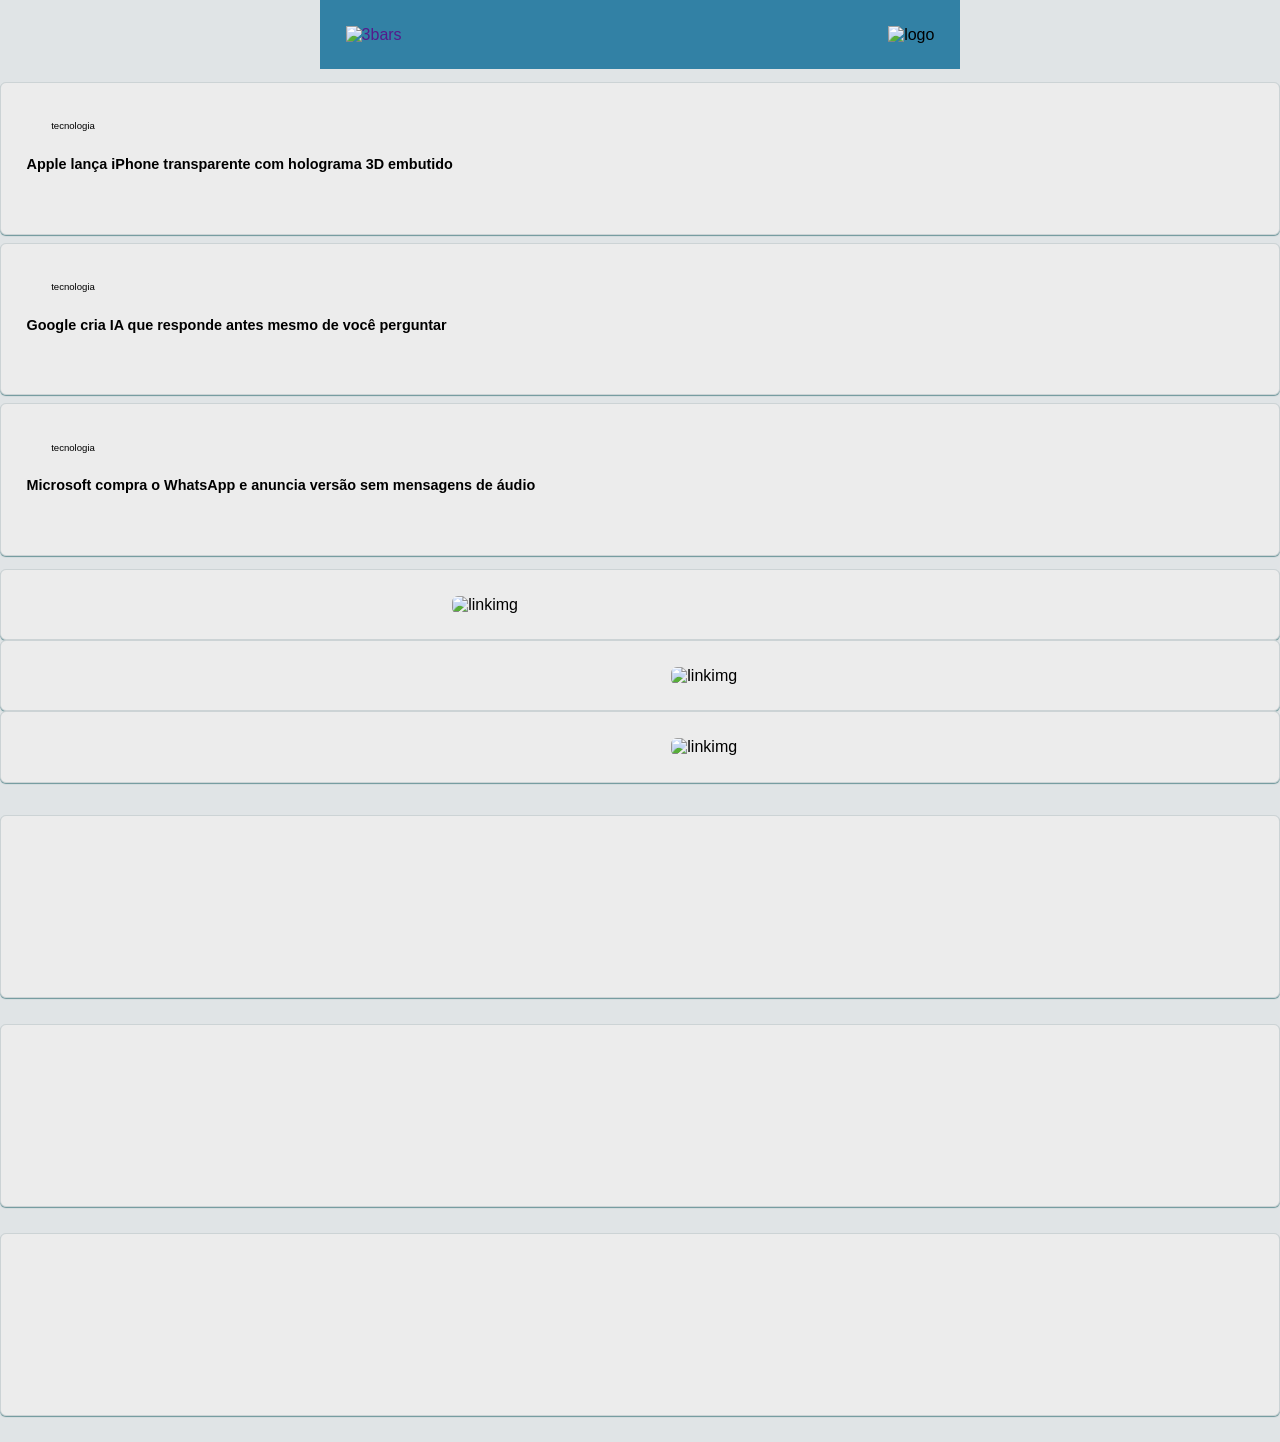
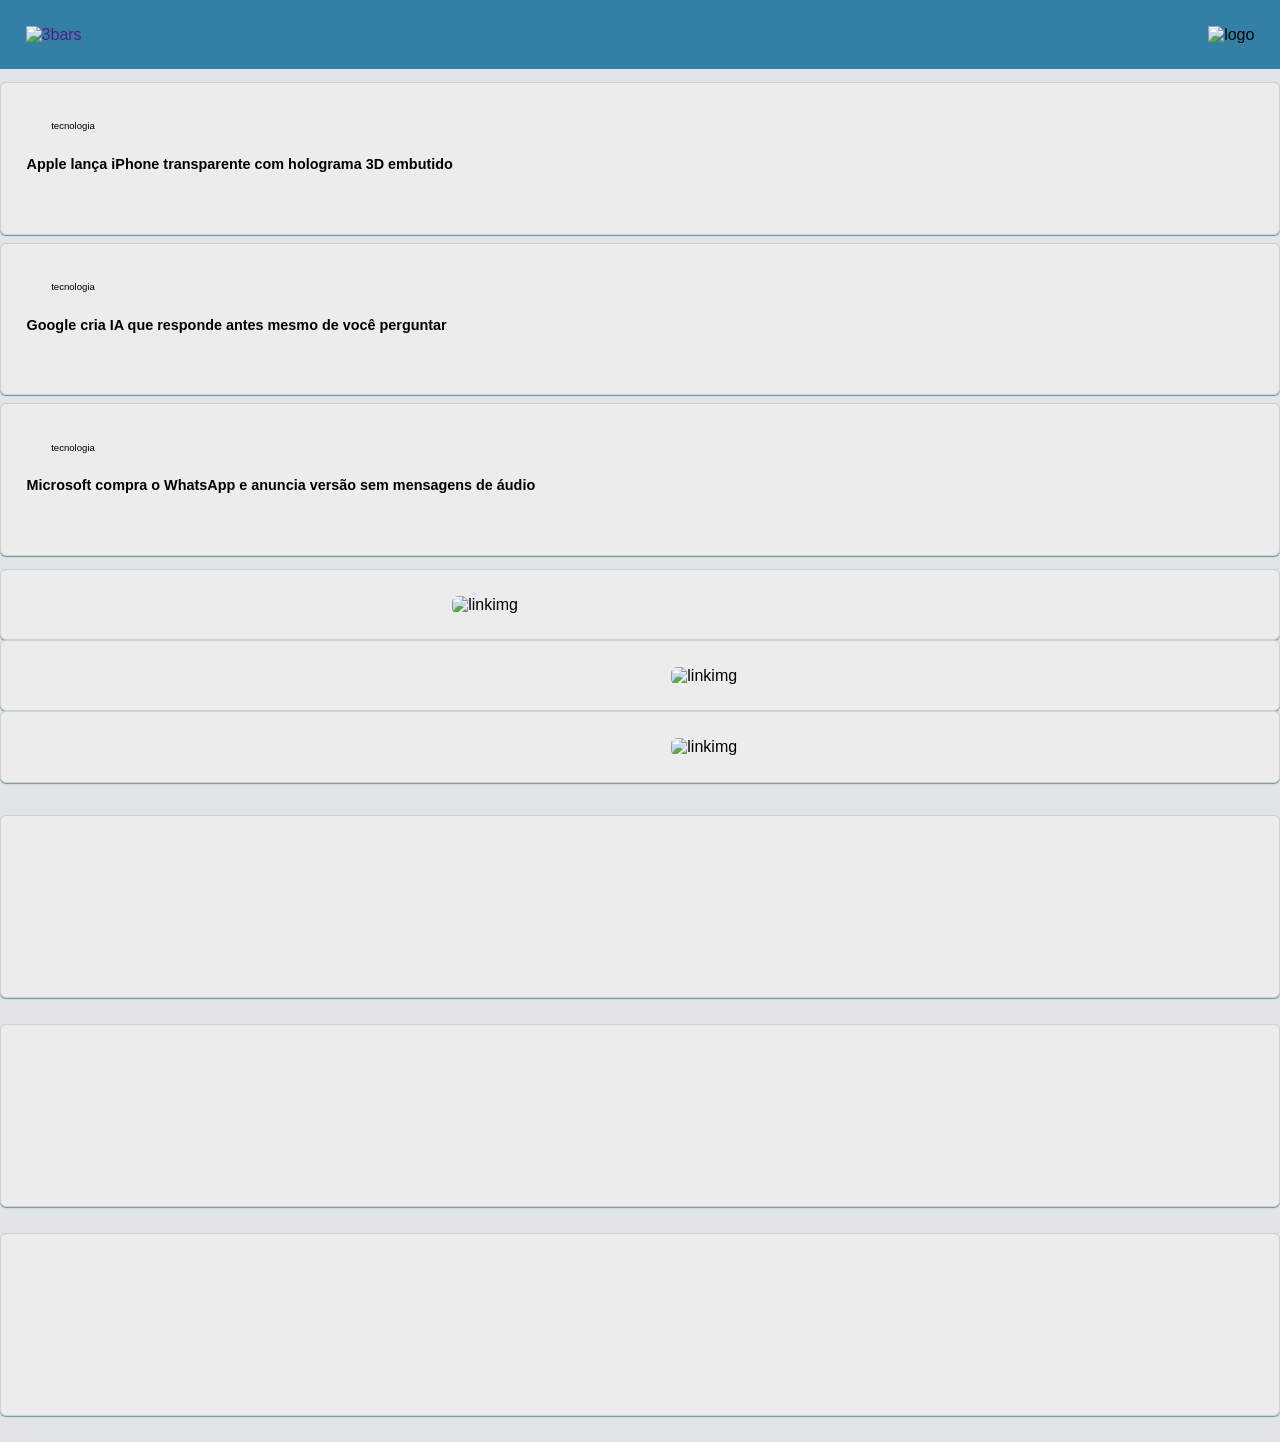

Update style.css

--- a/style.css
+++ b/style.css
@@ -31,7 +31,7 @@ body {
   display: flex;
   justify-content: space-between;
   align-items: center;
-  margin: var(--mobileview);
+  margin: 0 auto;
   padding: 2%;
   background-color: var(--nav-color);
 }
@@ -217,14 +217,14 @@ h3 {
 
 .footer img {
   height: 100px;
-  width: 200px;
+  width: 8em;
   margin: 0 auto;
 }
 
 .footer {
   display: flex;
   justify-content: center;
-  margin: var(--mobileview);
+  margin: 0 auto;
   background-color: var(--nav-color);
 }
 
